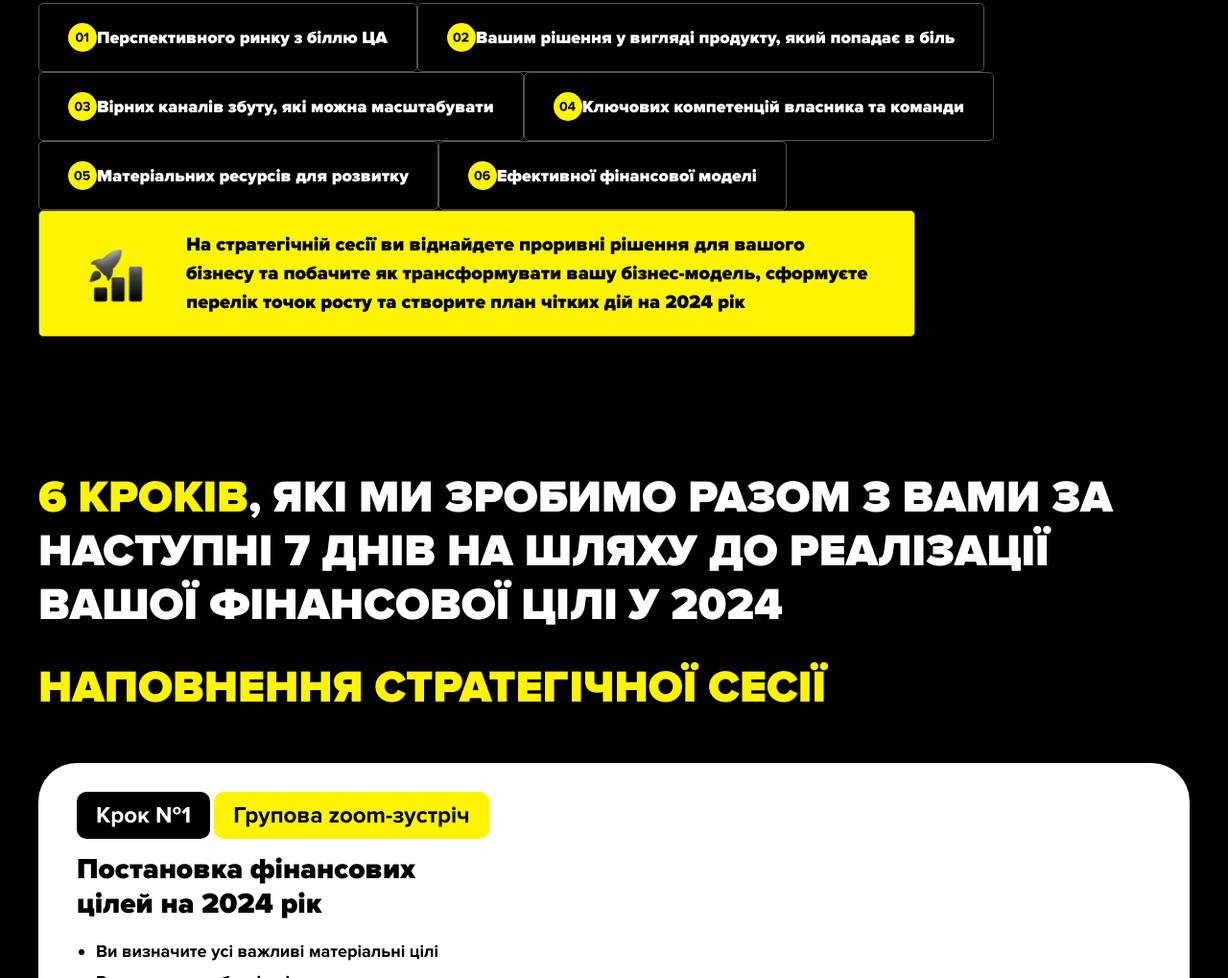
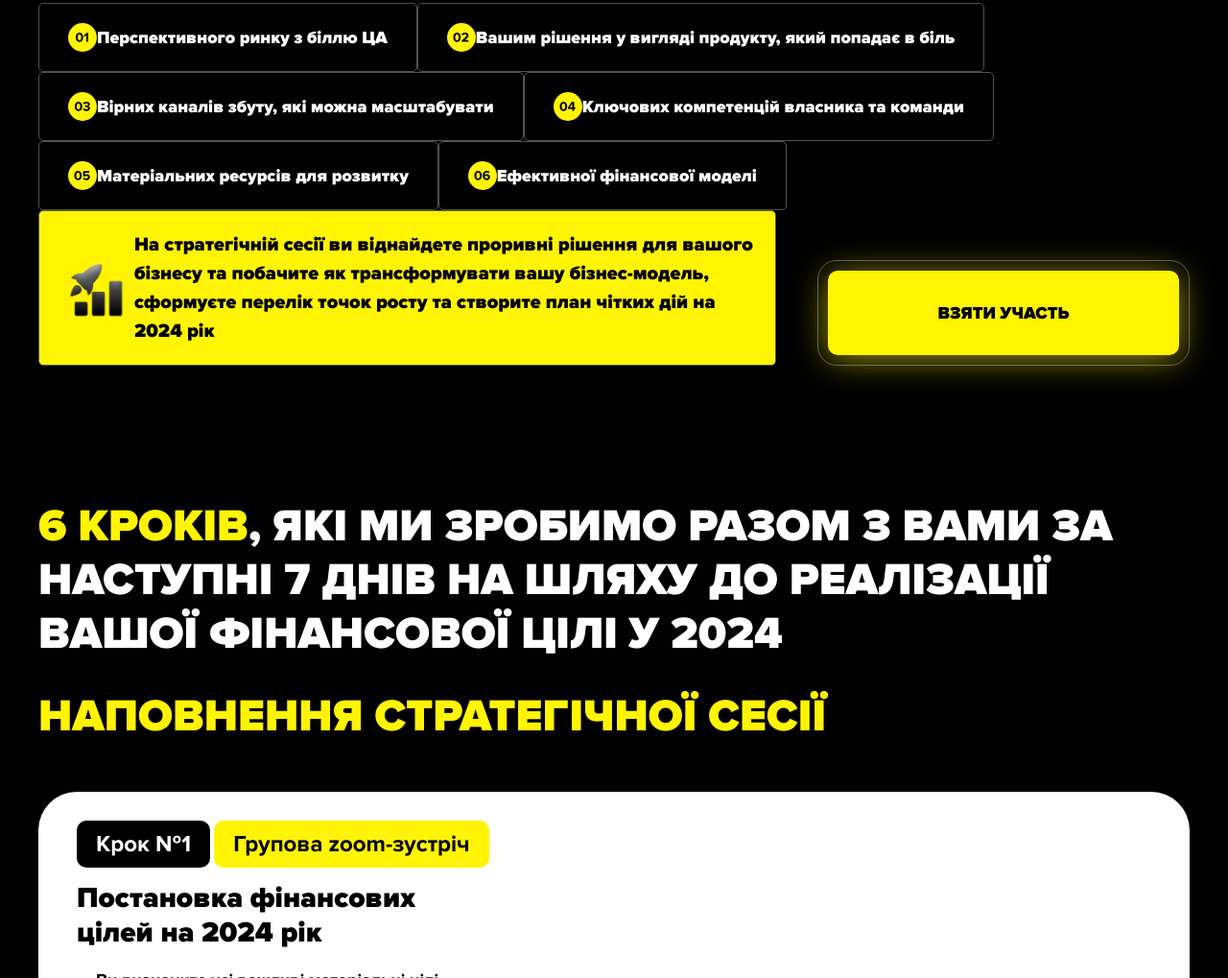
Before and after one commit to pnevmat/sonmax-holding-offer, a website built with Parcel: page src/index.html in a window 1280 px wide. Shown: the part 1576-2595 px from the top of the page at 96% size. Built offline with nearby package versions, Linux system fonts and the light colour scheme.

Commit message:
fixes layout and styles of pc version of effectiveModel section

```diff
--- a/src/css/layouts/effectiveModel.css
+++ b/src/css/layouts/effectiveModel.css
@@ -70,16 +70,21 @@
   color: #ffffff;
 }
 
+.effectiveModelYouGetWrapper {
+  display: flex;
+  align-items: flex-end;
+  justify-content: space-between;
+  width: 100%;
+  max-width: 1200px;
+}
+
 .effectiveModelYouGet {
   display: flex;
   align-items: center;
   justify-content: space-between;
   width: 100%;
-  max-width: 832px;
-  padding-top: 20px;
-  padding-right: 40px;
-  padding-bottom: 20px;
-  padding-left: 40px;
+  max-width: 727px;
+  padding: 20px;
   border: 1px solid #515151;
   border-radius: 5px;
   background-color: #fff401;
@@ -99,3 +104,35 @@
   letter-spacing: 0em;
   text-align: left;
 }
+
+.effectiveModelYouGetBtnWrapper {
+  width: 100%;
+  max-width: 366px;
+  padding: 10px;
+  border: 1px solid #515151;
+  border-radius: 20px;
+}
+
+.effectiveModelYouGetBtn {
+  display: flex;
+  align-items: center;
+  justify-content: center;
+  width: 100%;
+  max-width: 368px;
+  height: 88px;
+  padding: 0;
+  border: none;
+  border-radius: 10px;
+  outline: none;
+  background: linear-gradient(0deg, #fff401, #fff401),
+    linear-gradient(
+      180deg,
+      rgba(255, 255, 255, 0.5) 0%,
+      rgba(255, 255, 255, 0) 100%
+    );
+  box-shadow: 0px 4px 34px 0px #fff40199;
+  font-size: 18px;
+  line-height: 22px;
+  letter-spacing: 0em;
+  text-transform: uppercase;
+}
--- a/src/layout/effectiveModel.html
+++ b/src/layout/effectiveModel.html
@@ -51,13 +51,21 @@
         </div>
       </div>
     </div>
-    <div class="effectiveModelYouGet">
-      <img src="./images/rising.png" alt="Зліт" />
-      <span class="effectiveModelYouGetText bold">
-        На стратегічній сесії ви віднайдете проривні рішення для вашого бізнесу
-        та побачите як трансформувати вашу бізнес-модель, сформуєте перелік
-        точок росту та створите план чітких дій на 2024 рік
-      </span>
+    <div class="effectiveModelYouGetWrapper">
+      <div class="effectiveModelYouGet">
+        <img src="./images/rising.png" alt="Зліт" />
+        <span class="effectiveModelYouGetText bold">
+          На стратегічній сесії ви віднайдете проривні рішення для вашого
+          бізнесу та побачите як трансформувати вашу бізнес-модель, сформуєте
+          перелік точок росту та створите план чітких дій на 2024 рік
+        </span>
+      </div>
+
+      <div class="effectiveModelYouGetBtnWrapper">
+        <button class="effectiveModelYouGetBtn bold" type="button">
+          Взяти участь
+        </button>
+      </div>
     </div>
   </div>
 </div>
```
